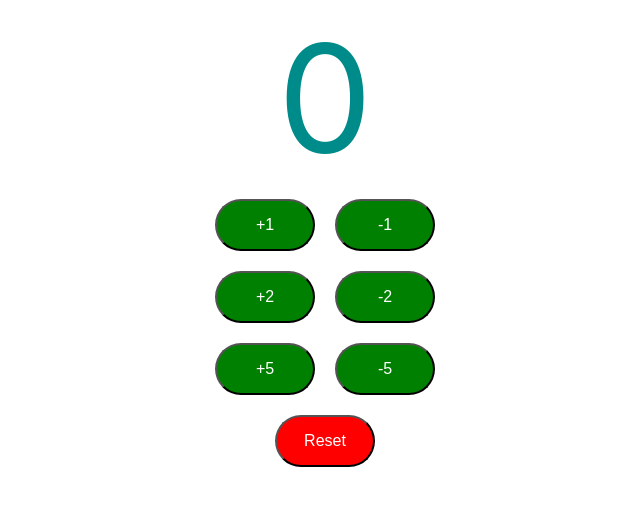
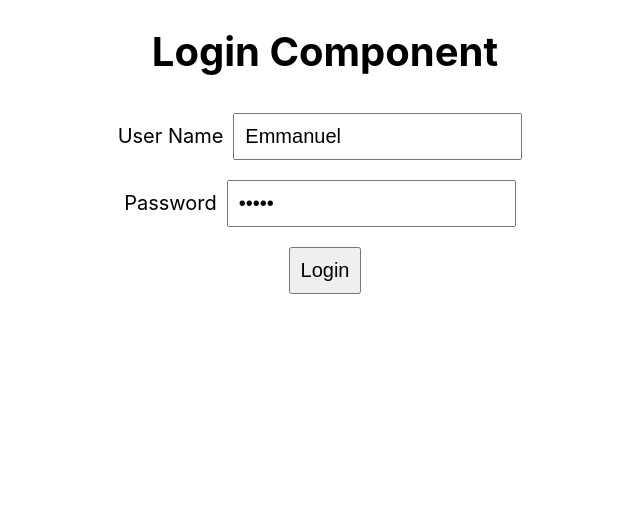
Before and after one commit to EmmanuelRigobert/React-TodoApp, a React (Create React App) app: page / in a window 1280 px wide. Shown: the top 506 px of the page, without its empty margins (315-955 px from the left). Built offline with nearby package versions, Linux system fonts and the light colour scheme.

Commit message:
Application Blueprint

```diff
--- a/package.json
+++ b/package.json
@@ -9,6 +9,7 @@
     "@testing-library/user-event": "^13.5.0",
     "react": "^19.0.0",
     "react-dom": "^19.0.0",
+    "react-router-dom": "^7.3.0",
     "react-scripts": "5.0.1",
     "web-vitals": "^2.1.4"
   },
--- a/src/App.js
+++ b/src/App.js
@@ -1,10 +1,12 @@
 import './App.css';
-import Counter from './Components/ReactCounter/Counter';
+// import Counter from './Components/ReactCounter/Counter';
+import TodoApp from './Components/TodoApp/TodoApp';
 
 function App() {
   return (
     <div className='App'>
-      <Counter/>
+      {/* <Counter/> */}
+      <TodoApp/>
     </div>
   );
 }
--- /dev/null
+++ b/src/Components/TodoApp/TodoApp.css
@@ -0,0 +1,5 @@
+lable, input, button {
+  margin: 10px;
+  padding: 10px;
+  font-size: 20px;
+}
--- /dev/null
+++ b/src/Components/TodoApp/TodoApp.jsx
@@ -0,0 +1,142 @@
+import "./TodoApp.css";
+import { useState } from "react";
+import { BrowserRouter, Routes, Route, useNavigate, useParams, Link} from "react-router-dom";
+
+export default function TodoApp() {
+  return (
+    <div className='TodoApp'>
+
+      <BrowserRouter>
+        <Routes>
+          <Route path='/' element={<LoginComponent />} />
+          <Route path='/login' element={<LoginComponent />} />
+          <Route path='/welcome/:username' element={<WelcomeComponent />} />
+          <Route path='/todos' element={<ListTodosComponent />} />
+
+          <Route path='*' element={<ErrorComponent />} />
+        </Routes>
+      </BrowserRouter>
+    </div>
+  );
+}
+
+function LoginComponent() {
+
+  const [username, setUsername] = useState("Emmanuel");
+  const [password, setPassword] = useState("dummy");
+
+  const [showSuccessMessage, setShowSuccessMessage] = useState(false);
+  const [showFailureMessage, setShowFailureMessage] = useState(false);
+
+  const navigate = useNavigate();
+
+
+  function handleUsernameChange(event){
+    setUsername(event.target.value);
+  }
+
+  function handlePasswordChange(event){
+    setPassword(event.target.value);
+  }
+
+  function hadleSubmit(){
+    if(username === "Emmanuel" && password === "dummy"){
+      console.log("Login Successful");
+      setShowSuccessMessage(true);
+      setShowFailureMessage(false);
+      navigate(`/welcome/${username}`);
+    }else{
+      setShowSuccessMessage(false);
+      setShowFailureMessage(true);
+      console.log(showFailureMessage);
+      console.log(showSuccessMessage)
+    }
+  }
+
+  function ShowSuccessComponent(){
+    if(showSuccessMessage){
+      return <div className="successMessage">Authentification Successfull</div>
+    }
+    return null;
+  }
+
+  return (
+    <div className='LoginComponent'>
+      <h1>Login Component</h1>
+
+      <ShowSuccessComponent />
+      {showFailureMessage && <div className='failureMessage'>Authentification Failed</div>}
+      <div className='LoginForm'>
+        <div>
+          <label>User Name</label>
+          <input type='text' name='username' onChange={handleUsernameChange} value={username} />
+        </div>
+        <div>
+          <label>Password</label>
+          <input type='password' name='password' onChange={handlePasswordChange} value={password} />
+        </div>
+        <button name='login' className='loginButton' onClick={hadleSubmit}>
+          Login
+        </button>
+      </div>
+    </div>
+  );
+}
+
+ function WelcomeComponent() {
+
+    const {username} = useParams(); // useParams is a hook that allows you to access the parameters in the URL of the current route.
+    console.log(username);
+
+    return <div className='WelcomeComponent'>
+      <h1>Welcome Component</h1>
+      <div>Welcome Emmanuel</div>
+      <div>Manage your todos <Link to="/todos">here</Link></div>
+      {/* Link allows us to navigate to a different route without a page refresh. */}
+    </div>;
+ }
+
+  function ErrorComponent() {
+    return <div className='ErrorComponent'>
+      <h1>Error Component</h1>
+      <p>An Error Occurred. Contact support at</p>
+      <a href="mailto:ndehemmanuel2409@gmail.com">ndehemmanuel2409@gmail.com</a>
+    </div>;
+  }
+
+    function ListTodosComponent() {
+
+      const today = new Date();
+      const dateLine = new Date(today.getFullYear()+3, today.getMonth(), today.getDate());
+
+      const todos = [
+        { id: 1, description: 'Learn React', done: false, dateLine: dateLine },
+        { id: 2, description: 'Learn Spring Boot', done: false, dateLine: dateLine },
+        { id: 3, description: 'Learn AI', done: false, dateLine: dateLine },
+        { id: 4, description: 'Learn Data Science', done: false, dateLine: dateLine },
+      ];
+
+      return <div className='ListTodosComponent'>
+        <h1>Things You Want To Do </h1>
+        <table>
+          <thead>
+            <tr>
+              <th>Id</th>
+              <th>Description</th>
+              <th>Is Completed?</th>
+              <th>Dateline</th>
+            </tr>
+          </thead>
+          <tbody>
+            {todos.map(todo => (
+              <tr key={todo.id}>
+                <td>{todo.id}</td>
+                <td>{todo.description}</td>
+                <td>{todo.done.toString()}</td>
+                <td>{todo.dateLine.toDateString()}</td>
+              </tr>
+            ))}
+          </tbody>
+        </table>
+        </div>;
+    }
```
Also changed, not shown: 1 other file (tests, documents, lock files or other folders).
